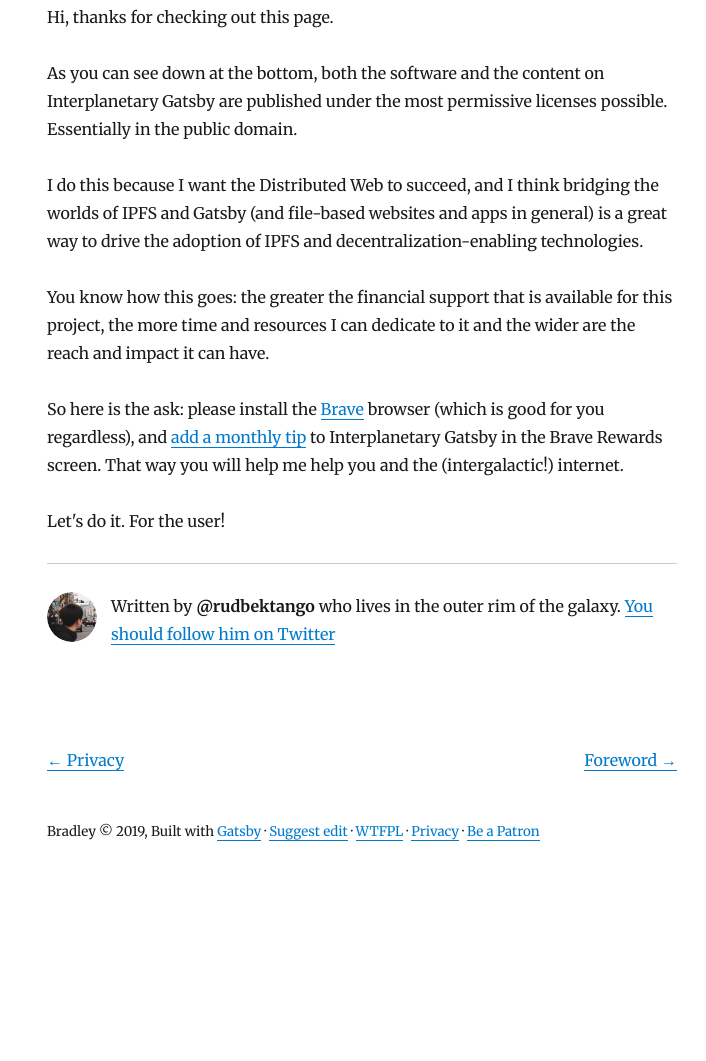
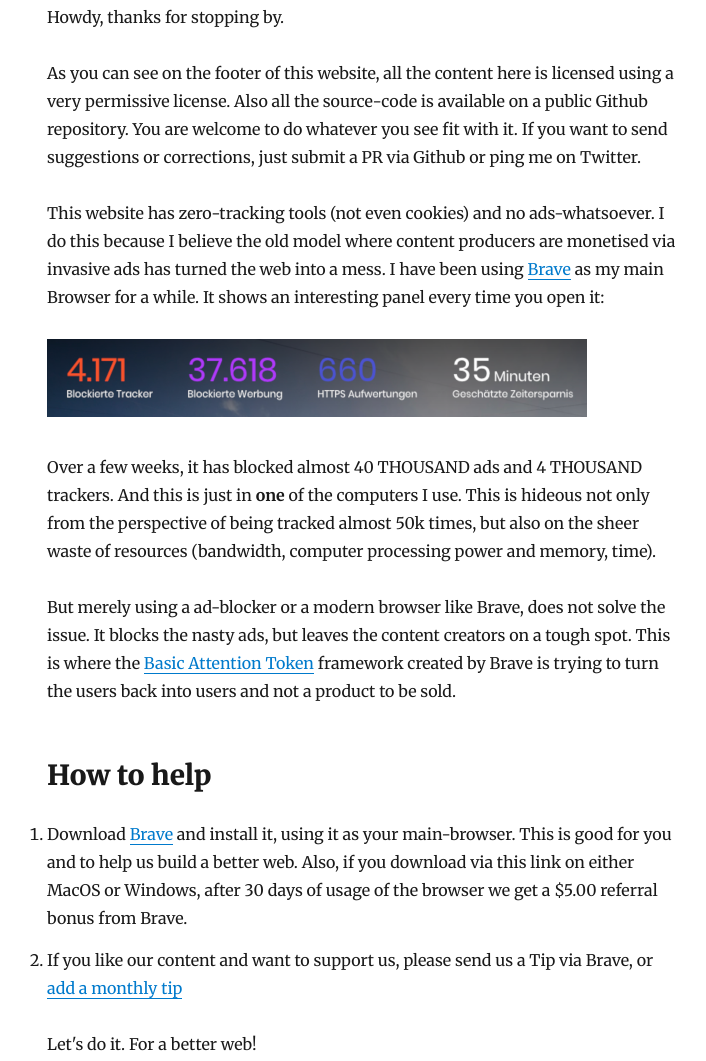
Before and after one commit to bradleyrudbek/thorrudbek.de, a Gatsby site: page /patrons/ in a window 1280 px wide. Shown: the part 220-1281 px from the top of the page, without its empty margins (278-984 px from the left). Before the commit the page ends 1106 px from the top, so only its background shows below. Built offline with nearby package versions, Linux system fonts and the light colour scheme; Gatsby itself is replaced by a stand-in of ours; some packages are replaced by stand-ins of ours.

Commit message:
Privacy and Patrons

```diff
--- a/content/wiki/patrons.md
+++ b/content/wiki/patrons.md
@@ -4,26 +4,22 @@
 wiki: 1
 ---
 
-Hi, thanks for checking out this page.
+Howdy, thanks for stopping by.
 
-As you can see down at the bottom, both the software and the content on
-Interplanetary Gatsby are published under the most permissive licenses
-possible. Essentially in the public domain.
+As you can see on the footer of this website, all the content here is licensed using a very permissive license. Also all the source-code is available on a public Github repository. You are welcome to do whatever you see fit with it. If you want to send suggestions or corrections, just submit a PR via Github or ping me on Twitter.
 
-I do this because I want the Distributed Web to succeed, and I think bridging
-the worlds of IPFS and Gatsby (and file-based websites and apps in general) is
-a great way to drive the adoption of IPFS and decentralization-enabling
-technologies.
+This website has zero-tracking tools (not even cookies) and no ads-whatsoever. I do this because I believe the old model where content producers are monetised via invasive ads has turned the web into a mess. I have been using [Brave](https://www.brave.com 'Brave browser') as my main Browser for a while. It shows an interesting panel every time you open it:
 
-You know how this goes: the greater the financial support that is available for
-this project, the more time and resources I can dedicate to it and the wider
-are the reach and impact it can have.
+![Brave Panel on my Desktop](./bravesave.png)
 
-So here is the ask: please install the
-[Brave](https://brave.com 'Brave browser') browser (which is good for you
-regardless), and
-[add a monthly tip](https://support.brave.com/hc/en-us/articles/360021123971-How-do-I-tip-websites-and-Content-Creators-in-Brave-Rewards- 'pretty please')
-to Interplanetary Gatsby in the Brave Rewards screen. That way you will help me
-help you and the (intergalactic!) internet.
+Over a few weeks, it has blocked almost 40 THOUSAND ads and 4 THOUSAND trackers. And this is just in **one** of the computers I use. This is hideous not only from the perspective of being tracked almost 50k times, but also on the sheer waste of resources (bandwidth, computer processing power and memory, time).
 
-Let's do it. For the user!
+But merely using a ad-blocker or a modern browser like Brave, does not solve the issue. It blocks the nasty ads, but leaves the content creators on a tough spot. This is where the [Basic Attention Token](https://basicattentiontoken.org/) framework created by Brave is trying to turn the users back into users and not a product to be sold.
+
+## How to help
+
+1. Download [Brave](https://brave.com/tho054) and install it, using it as your main-browser. This is good for you and to help us build a better web. Also, if you download via this link on either MacOS or Windows, after 30 days of usage of the browser we get a $5.00 referral bonus from Brave.
+
+1. If you like our content and want to support us, please send us a Tip via Brave, or [add a monthly tip](https://support.brave.com/hc/en-us/articles/360021123971-How-do-I-tip-websites-and-Content-Creators-in-Brave-Rewards- 'pretty please')
+
+Let's do it. For a better web!
--- a/content/wiki/privacy.md
+++ b/content/wiki/privacy.md
@@ -8,23 +8,7 @@
 
 - You should see a reassuring number zero on your Brave browser or legacy
   browser-plus-adblocker
-- There's no analytics or funny pixels or javascript trackers or anything like
+- There's no analytics or funny pixels or JavaScript trackers or anything like
   that
 - Or cookies and other such tricks
-
-**However:**
-
-- I use Cloudflare's IPFS Gateway, which serves this website from their CDN if
-  you access it by the `interplanetarygatsby.com` domain name
-- It seems like they add a cookie of their own supposedly for abuse prevention
-- I'm not sure if that means I should legally add the dreaded cookie "agree
-  or... there's no 'or', you have to agree'" annoyware. If you know more about
-  this and you think I should, please let me know
-- If Cloudflare's cookie bothers you, you can access this website via any IPFS
-  gateway, like this: `https://ipfs.io/ipns/interplanetarygatsby.com`. You can
-  replace "ipfs.io" with any gateway you want
-
-There's an upside to Cloudflare though:
-
-- They serve this website over a Tor onion service v3 by using an onion alt-svc
-  header. So if you use the Tor browser to visit, you're that much better off.
+- No ads anywhere. If you want to support us, please see [Patronage](/patrons/)
--- a/src/components/layout.js
+++ b/src/components/layout.js
@@ -76,8 +76,11 @@
 	     WTFPL
             </a>
 	 {' '}· <Link to="/privacy/">Privacy</Link> ·{' '}
-          <Link to="/patrons/">Be a Patron</Link>
-	  </small>
+          <Link to="/patrons/">Be a Patron</Link> {' '}
+	 · {' '}
+	   <a href="https://brave.com/tho054">Get Brave</a>
+
+	    </small>
 	</footer>
       </div>
     )
```
Also changed, not shown: content/wiki/bravesave.png (added).
